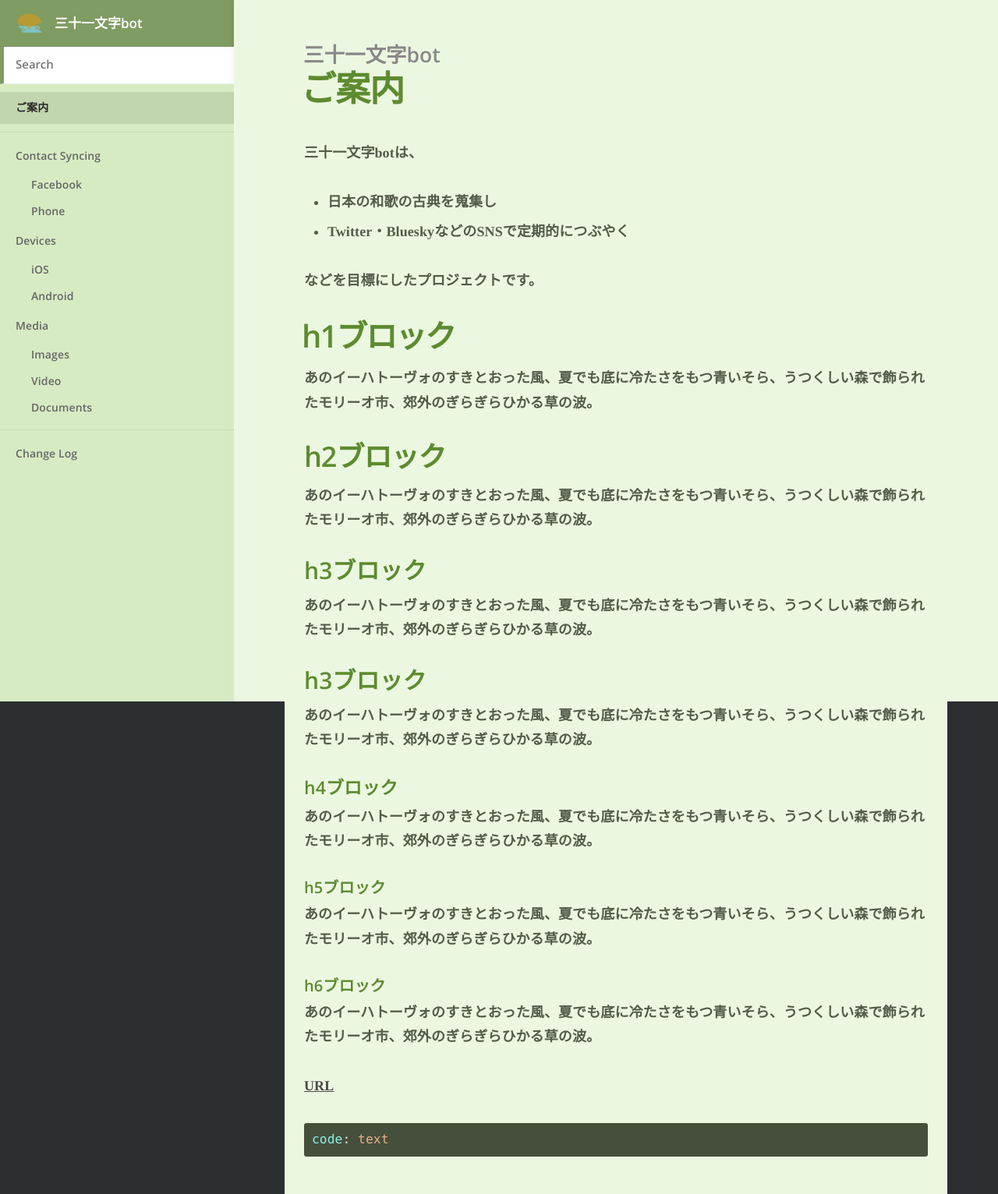
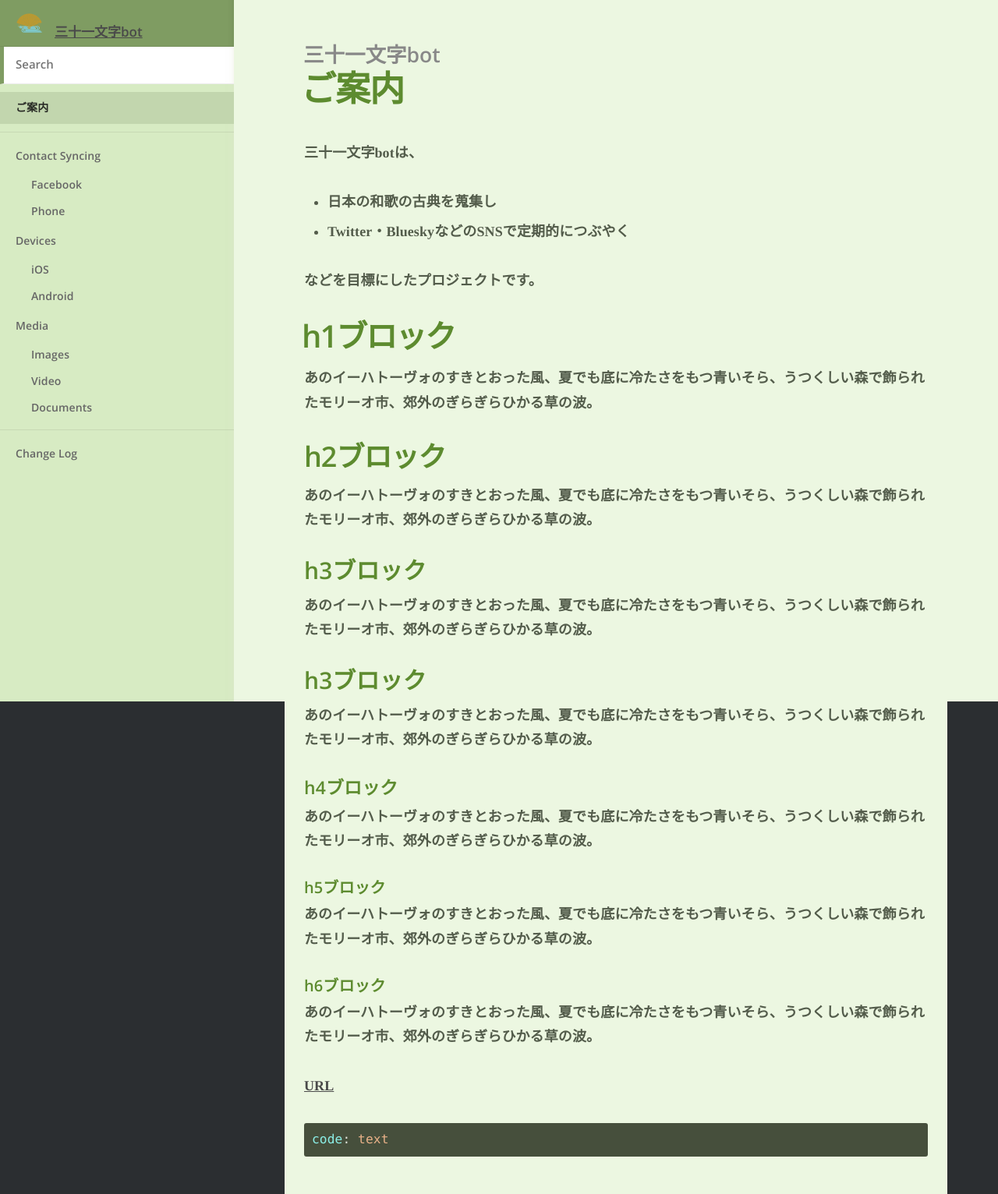
Before and after one commit to 31bot/31bot.github.io, a Jekyll site: the page built from index.md, in a window 1280 px wide. Shown: the whole page at 78% size. Built offline with Jekyll 4.4.1, drawn with Linux system fonts in a browser that asks for light colours.

Commit message:
ブログタイトル位置

```diff
--- a/_layouts/default.html
+++ b/_layouts/default.html
@@ -28,8 +28,7 @@
 	<body>
 		<header>
 			<h1>
-				<a href="{{ site.baseurl }}/"><img src="{{ site.baseurl }}/images/emblem.svg" width="80" height="80" alt="{{ site.title }} logo"></a>
-				{{ site.title }}
+				<a href="{{ site.baseurl }}/"><img src="{{ site.baseurl }}/images/emblem.svg" width="80" height="80" alt="{{ site.title }} logo">{{ site.title }}</a>
 				<button type="button" class="open-nav" id="open-nav"></button>
 			</h1>
 
```
